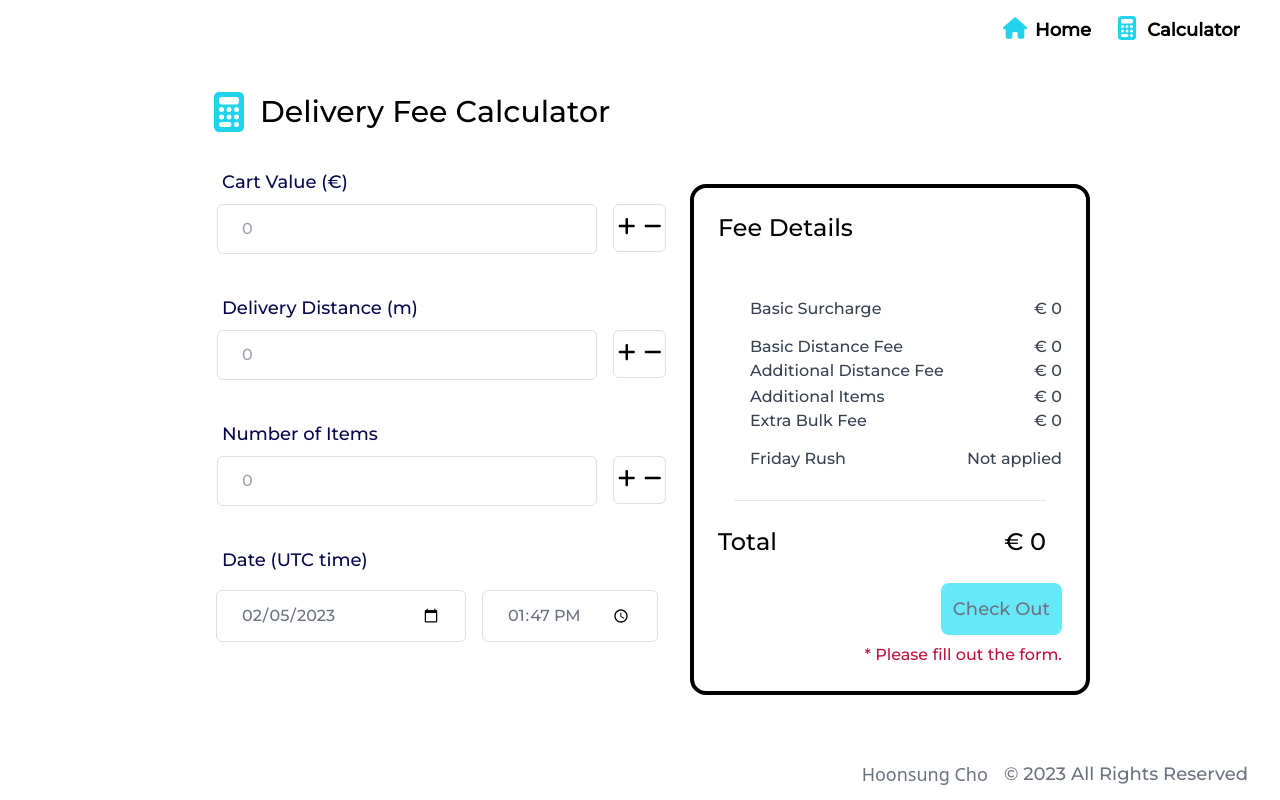
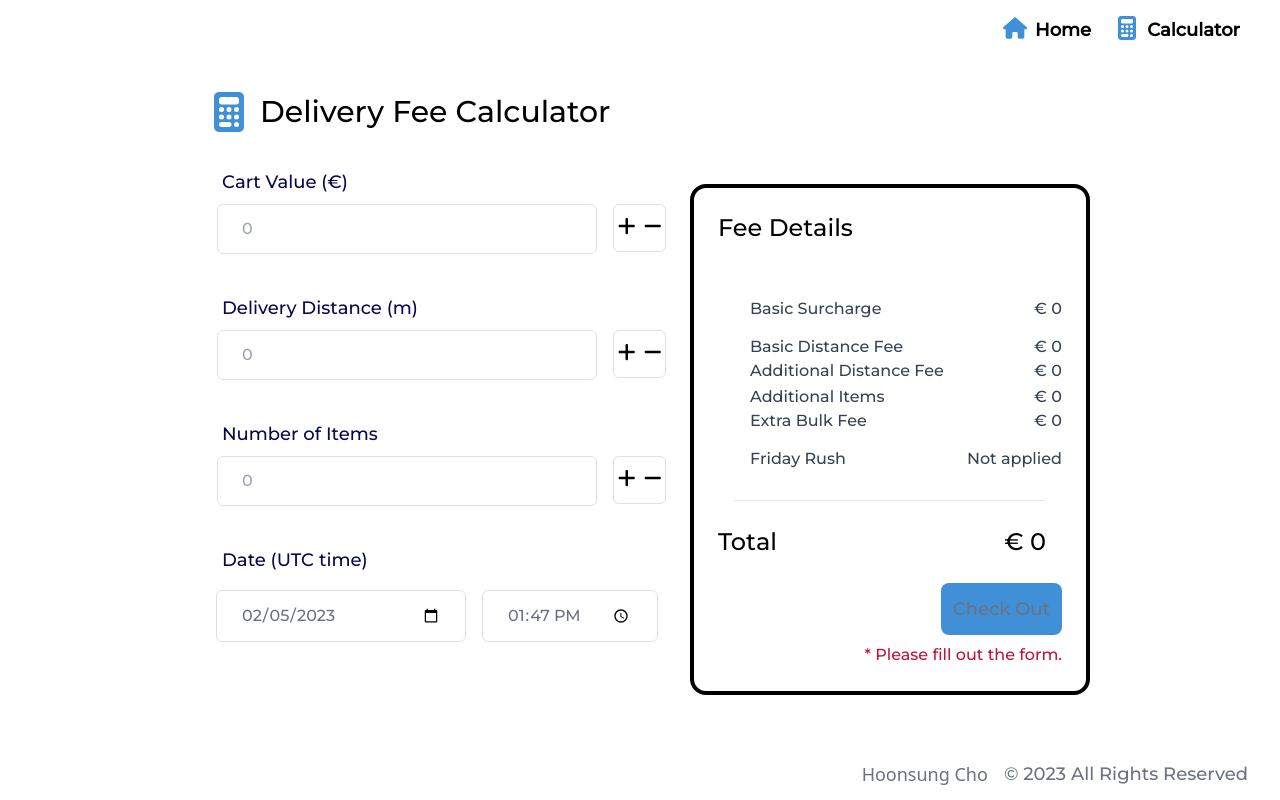
Before and after one commit to HannesCho/Delivery-Fee-Calculator, a React (Create React App) app: page /calculator in a window 1280 px wide. Built offline with nearby package versions, Linux system fonts and the light colour scheme.

Commit message:
btn color && error fix

```diff
--- a/src/components/messages/ShowText.tsx
+++ b/src/components/messages/ShowText.tsx
@@ -4,7 +4,7 @@ const ShowText = ({ cartValue, totalFee }: MessageProps) => {
   return (
     <>
       {cartValue ? (
-        Number(cartValue) > 100 && (
+        Number(cartValue) >= 100 && (
           <p className="show-text" role="alert">
             <span>Your Cart Value is over € 100</span>
             <span>Delivery Fee is free.</span>
--- a/src/index.css
+++ b/src/index.css
@@ -73,13 +73,13 @@ input:-webkit-autofill:active {
     @apply mx-auto w-[300px] h-[300px] sm:w-[550px] sm:h-[550px] rounded-full bg-black flex flex-col justify-center items-center;
   }
   .cyan-btn {
-    @apply w-full bg-cyan-400 hover:bg-cyan-300 mt-4 mb-2 text-black p-3 rounded-lg text-sm sm:text-lg;
+    @apply w-full bg-[#3F90D7] hover:bg-[#30A4E2] mt-4 mb-2 text-black p-3 rounded-lg text-sm sm:text-lg;
   }
   .cyan-btn-dis {
-    @apply w-full bg-cyan-300 mt-4 mb-2 text-gray-500 p-3 rounded-lg text-sm sm:text-lg;
+    @apply w-full bg-[#3F90D7] mt-4 mb-2 text-gray-500 p-3 rounded-lg text-sm sm:text-lg;
   }
   .nav-icon {
-    @apply text-cyan-400 w-4 h-4 sm:w-6 h-6 mr-2;
+    @apply text-[#3F90D7] w-4 h-4 sm:w-6 h-6 mr-2;
   }
   .nav-text {
     @apply text-black font-bold text-sm sm:text-lg mr-6;
@@ -88,7 +88,7 @@ input:-webkit-autofill:active {
     @apply text-gray-500 text-sm sm:text-lg mr-4;
   }
   .input-field {
-    @apply w-[250px] md:w-[380px] m-2 mt-0 rounded-md border border-[#e0e0e0] bg-white py-3 px-6 text-base font-medium text-[#6B7280] outline-none focus:border-cyan-400 focus:shadow-md;
+    @apply w-[250px] md:w-[380px] m-2 mt-0 rounded-md border border-[#e0e0e0] bg-white py-3 px-6 text-base font-medium text-[#6B7280] outline-none focus:border-[#3F90D7] focus:shadow-md;
   }
   .input-lable {
     @apply text-sm m-2 sm:text-lg font-medium text-[#07074D] mr-4 w-[200px];
@@ -109,15 +109,15 @@ input:-webkit-autofill:active {
     @apply text-xs text-rose-600;
   }
   .show-text {
-    @apply text-sm text-cyan-600 flex flex-col items-end mb-4;
+    @apply text-sm text-[#3F90D7] flex flex-col items-end mb-4;
   }
   .btns-icon {
     @apply text-black h-5 m-1;
   }
   .date-input-field {
-    @apply w-[190px] md:w-[250px] mr-2 md:m-2 mt-0 rounded-md border border-[#e0e0e0] bg-white py-3 px-6 text-base font-medium text-[#6B7280] outline-none focus:border-cyan-400 focus:shadow-md col-span-1;
+    @apply w-[190px] md:w-[250px] mr-2 md:m-2 mt-0 rounded-md border border-[#e0e0e0] bg-white py-3 px-6 text-base font-medium text-[#6B7280] outline-none focus:border-[#3F90D7] focus:shadow-md col-span-1;
   }
   .time-input-field {
-    @apply w-[130px] md:w-[176px] md:m-2 mt-0 rounded-md border border-[#e0e0e0] bg-white py-3 px-6 text-base font-medium text-[#6B7280] outline-none focus:border-cyan-400 focus:shadow-md col-span-1;
+    @apply w-[130px] md:w-[176px] md:m-2 mt-0 rounded-md border border-[#e0e0e0] bg-white py-3 px-6 text-base font-medium text-[#6B7280] outline-none focus:border-[#3F90D7] focus:shadow-md col-span-1;
   }
 }
--- a/src/pages/Calculator.tsx
+++ b/src/pages/Calculator.tsx
@@ -99,7 +99,7 @@ const Calculator = () => {
           <div className="h-16 mb-4 flex items-center">
             <FontAwesomeIcon
               icon={["fas", "calculator"]}
-              className="text-cyan-400 h-10 mr-4"
+              className="text-[#3F90D7] h-10 mr-4"
             />
             <div className="custom-lg-font text-xl md:text-3xl">
               Delivery Fee Calculator
```
